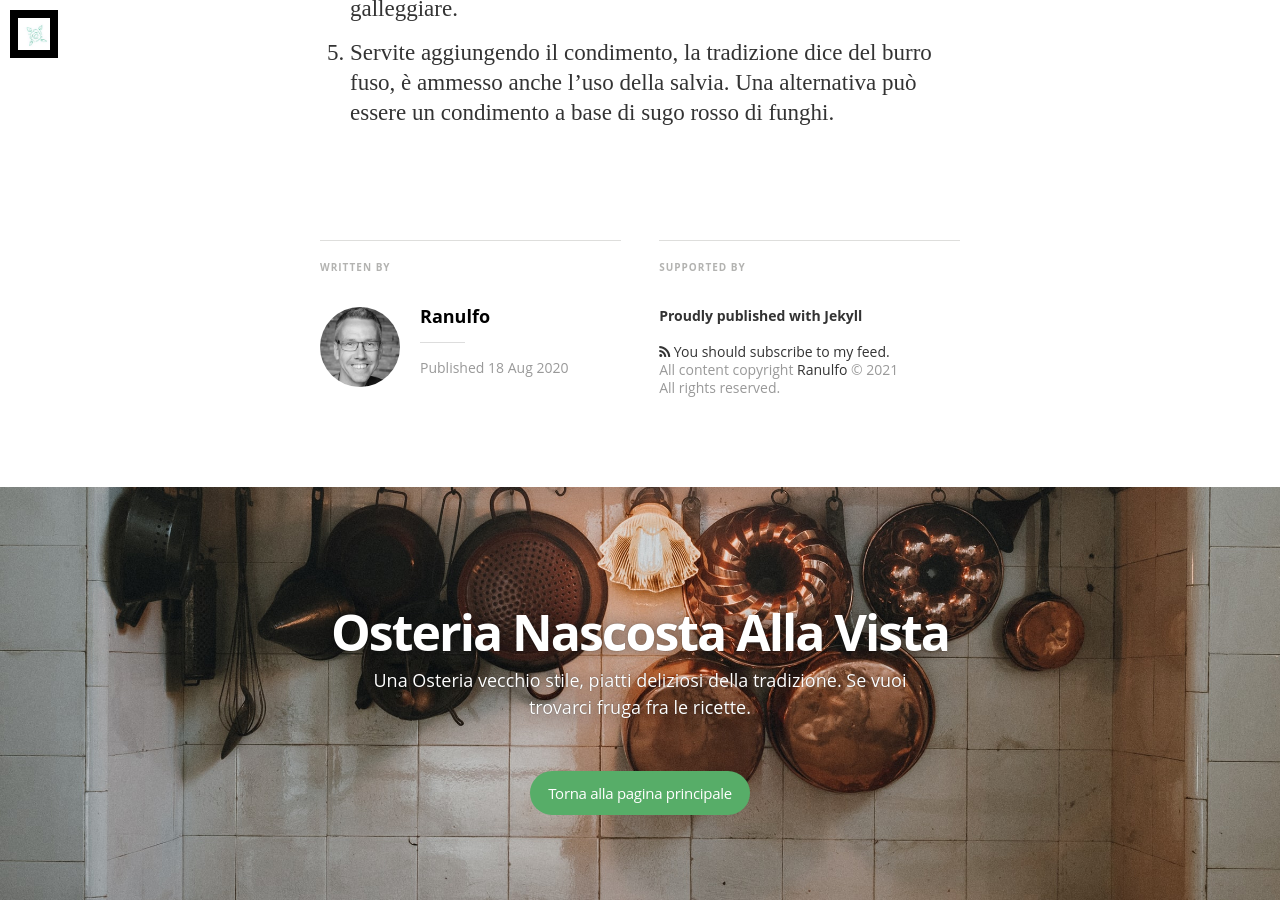
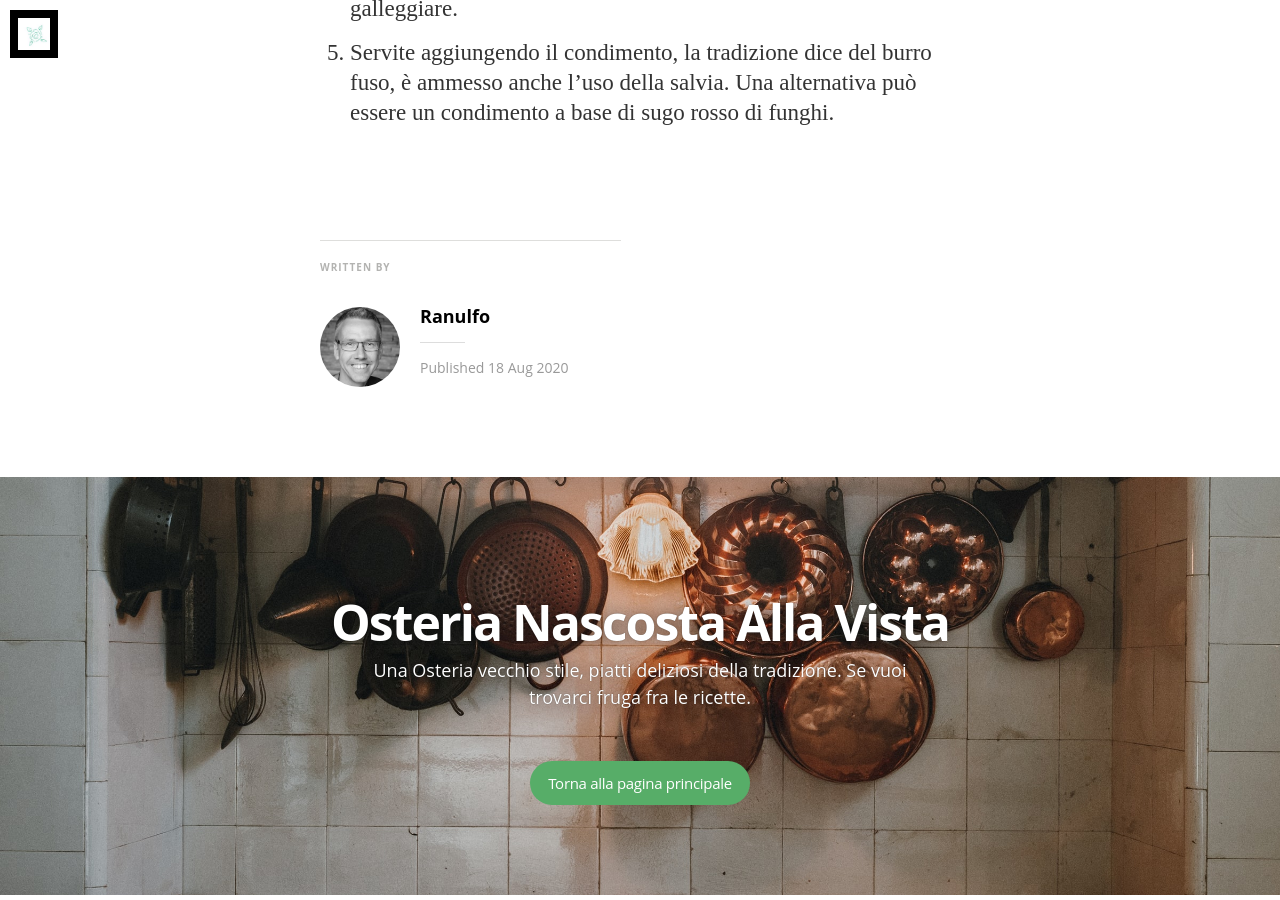
Before and after one commit to TwoBeautifulGeeks/osteria_nascosta, a Jekyll site: the page built from _posts/2020-08-18-tortelli-con-la-coda.markdown, in a window 1280 px wide and 900 px high, scrolled down 2373 px. Built offline with Jekyll 4.4.1, drawn with Linux system fonts in a browser that asks for light colours; nearby versions of some CDN libraries; some web fonts are replaced.

Commit message:
Cleaned the footers

```diff
--- a/_includes/footer.html
+++ b/_includes/footer.html
@@ -1,10 +1,8 @@
 <!-- footer start -->
 
 <footer class="site-footer">
-  <a class="subscribe" href="{{ "/feed.xml" | prepend: site.baseurl }}"> <span class="tooltip"> <i class="fa fa-rss"></i> Subscribe!</span></a>
     <div class="inner">
-         <section class="copyright">All content copyright <a href="mailto:{{ site.email}}">{{ site.name }}</a> &copy; {{ site.time | date: '%Y' }} &bull; All rights reserved.</section>
-         <section class="poweredby">Made with <a href="http://jekyllrb.com"> Jekyll</a></section>
+         <section class="copyright"> Made by Two Beautiful Geeks &copy; {{ site.time | date: '%Y' }} &bull; All rights reserved.</section>
     </div>
 </footer>
 
--- a/_layouts/post.html
+++ b/_layouts/post.html
@@ -77,16 +77,6 @@
             </section>
           </div>
           {{/post}}
-          <div class="isRight">
-            <h5 class="index-headline featured"><span>Supported by</span></h5>
-            <footer class="site-footer">
-              <section class="poweredby">Proudly published with <a href="http://jekyllrb.com"> Jekyll</a></section>
-              <a class="subscribe" href="{{ "/feed.xml" | prepend: site.baseurl }}"> <span class="tooltip"> <i class="fa fa-rss"></i> You should subscribe to my feed.</span></a>
-              <div class="inner">
-                <section class="copyright">All content copyright <a href="{{@blog.url}}/">{{site.author}}</a> &copy; {{ site.time | date: '%Y' }}<br>All rights reserved.</section>
-              </div>
-            </footer>
-          </div>
         </div>
         {%if site.disqus %}
         <div id="disqus_thread"></div>
```
